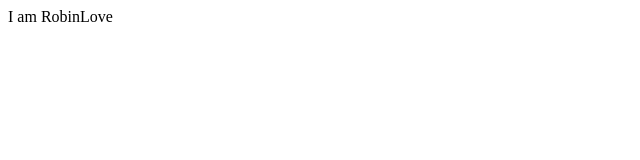
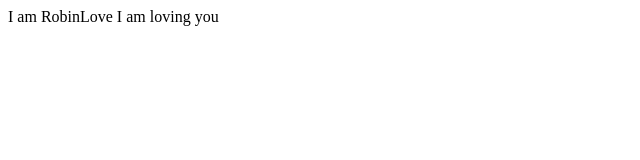
Before and after one commit to CCT-RobinLove/RobinLove, a Next.js app: page / in a window 1280 px wide. Shown: the top 160 px of the page, without its empty margins (0-640 px from the left). Built offline with nearby package versions, Linux system fonts and the light colour scheme.

Commit message:
Love you

```diff
--- a/pages/index.tsx
+++ b/pages/index.tsx
@@ -8,7 +8,7 @@ export default function Home() {
         <link rel="icon" href="/favicon.ico" />
       </Head>
 
-      I am RobinLove
+      I am RobinLove I am loving you
     </div>
   )
 }
```
